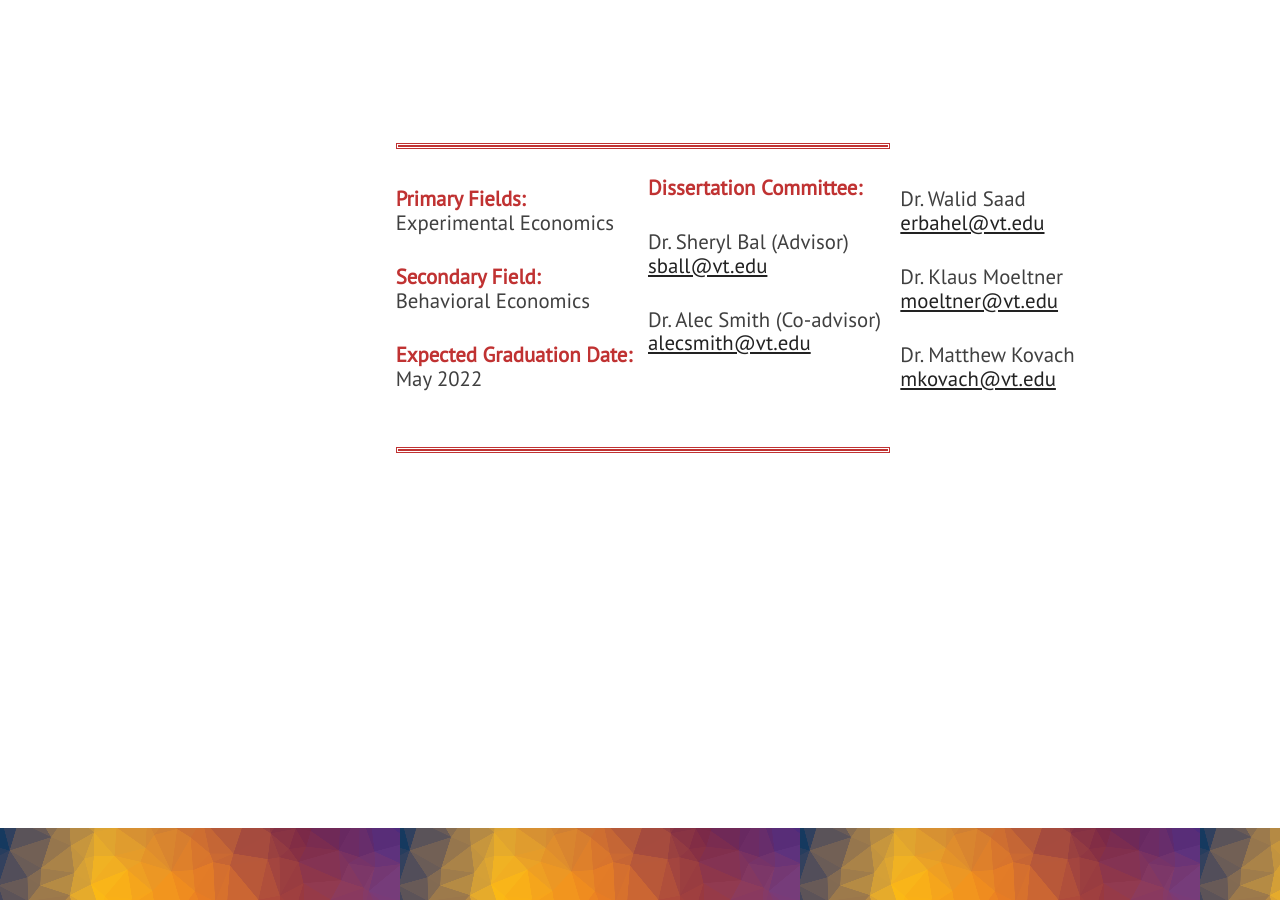
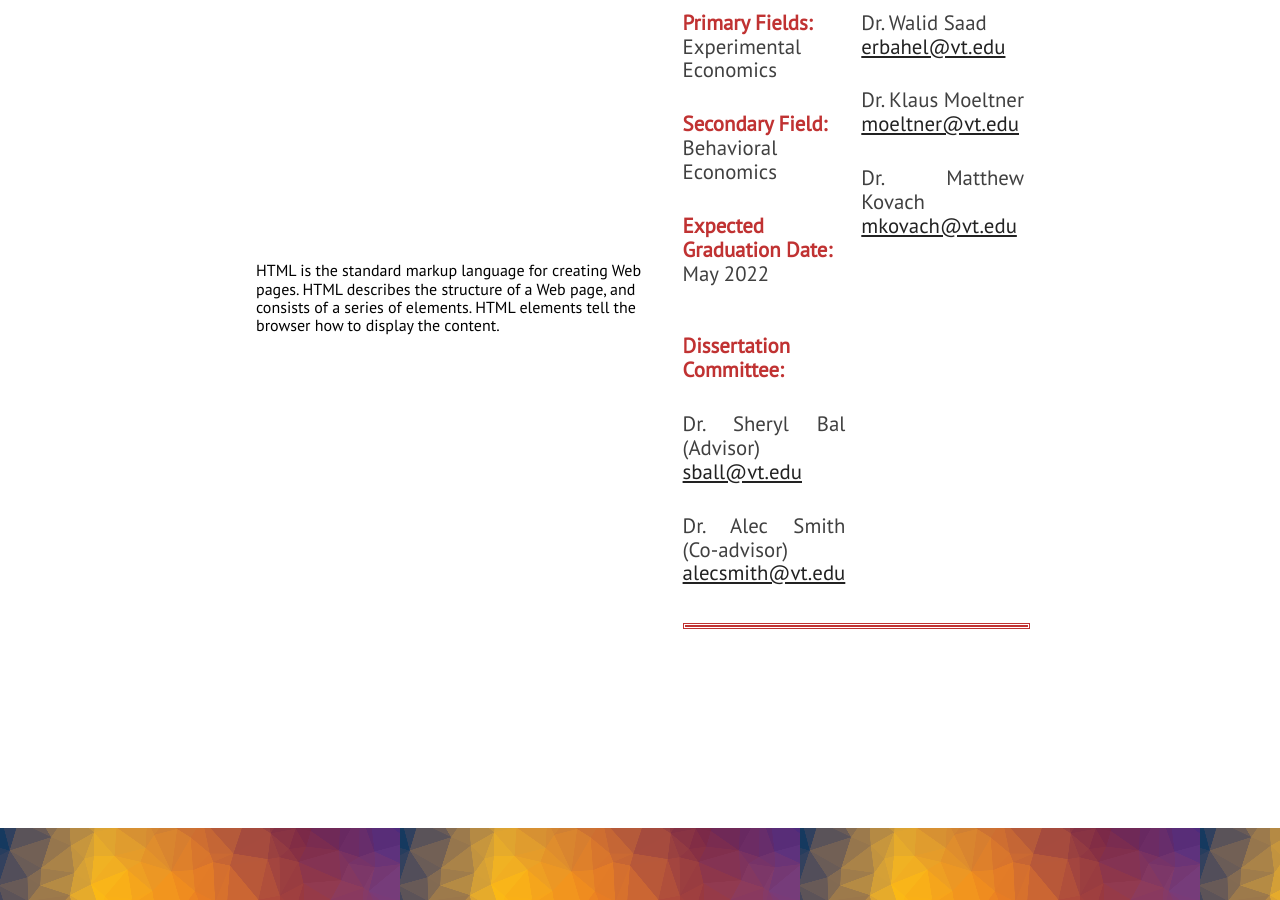
Before and after one commit to KevinKCV/kevinzou, a Jekyll site: the page built from index.html, in a window 1280 px wide and 900 px high, scrolled down 1132 px. Built offline with Jekyll 4.4.1, drawn with Linux system fonts in a browser that asks for light colours; nearby versions of some CDN libraries.

Commit message:
Update 01info.html

```diff
--- a/_includes/01info.html
+++ b/_includes/01info.html
@@ -1,7 +1,7 @@
 <div class="section-wrapper">
     <section class="section about" id="info">
 
-
+        <p>HTML is the standard markup language for creating Web pages. HTML describes the structure of a Web page, and consists of a series of elements. HTML elements tell the browser how to display the content.</p>
 
 
 
@@ -19,9 +19,6 @@
             <p class="paragraph-text">
             <b class="paragraph-text" style="color:rgb(192, 50, 50)"> Expected Graduation Date:</b><br>
             May 2022 </p><br>
-
-
-           <h3></h3>
 
 
 
```
